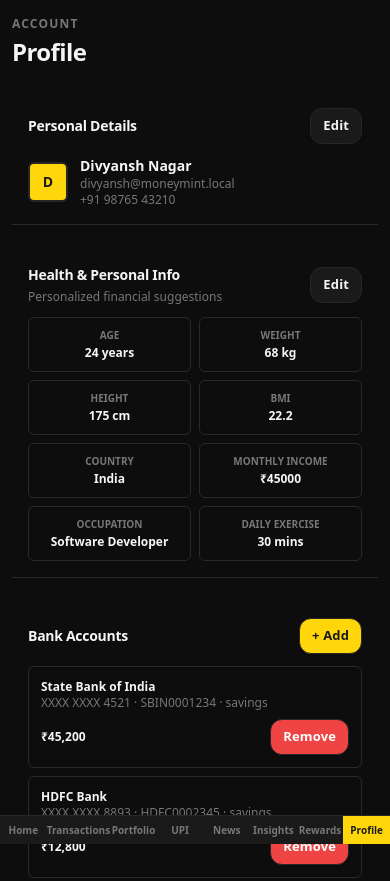
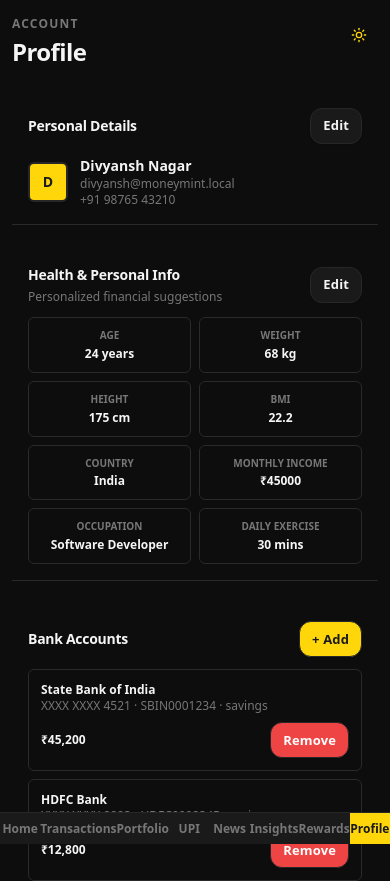
Before and after one commit to inddivyansh/Moneymint, a Next.js app: page /profile in a window 390 px wide. Shown: the top 881 px of the page. Built offline with nearby package versions, Linux system fonts and the light colour scheme.

Commit message:
Final Adjuatment

```diff
--- a/app/(root)/profile/page.tsx
+++ b/app/(root)/profile/page.tsx
@@ -2,6 +2,7 @@
 
 import { useState } from 'react';
 import { useDashboard, currency, type BankAccount, type DematAccount } from '@/lib/dashboard-store';
+import ThemeToggle from '@/components/ThemeToggle';
 
 export default function ProfilePage() {
   const { state, dispatch } = useDashboard();
@@ -61,9 +62,12 @@ export default function ProfilePage() {
 
   return (
     <div className="space-y-6 sm:space-y-8 nb-animate-in">
-      <div>
-        <p className="text-xs font-bold uppercase tracking-widest mb-1" style={{ color: 'var(--text-muted)' }}>Account</p>
-        <h1 className="text-2xl md:text-3xl font-extrabold tracking-tight" style={{ fontFamily: 'var(--font-display)' }}>Profile</h1>
+      <div className="flex items-start justify-between gap-3">
+        <div>
+          <p className="text-xs font-bold uppercase tracking-widest mb-1" style={{ color: 'var(--text-muted)' }}>Account</p>
+          <h1 className="text-2xl md:text-3xl font-extrabold tracking-tight" style={{ fontFamily: 'var(--font-display)' }}>Profile</h1>
+        </div>
+        <ThemeToggle />
       </div>
 
       {/* User Details */}
--- a/app/globals.css
+++ b/app/globals.css
@@ -38,32 +38,32 @@
 /* ─── LIGHT MODE (default) ─── */
 :root {
   --radius: 8px;
-  --background: #FFFDF7;
-  --foreground: #1A1A1A;
-  --card: #FFFFFF;
-  --card-foreground: #1A1A1A;
-  --popover: #FFFFFF;
-  --popover-foreground: #1A1A1A;
-  --primary: #1A1A1A;
-  --primary-foreground: #FFFDF7;
-  --secondary: #F5F0E8;
-  --secondary-foreground: #1A1A1A;
-  --muted: #F0EBE3;
-  --muted-foreground: #6B6B6B;
-  --accent: #FFD60A;
-  --accent-foreground: #1A1A1A;
+  --background: #F8F6F2;
+  --foreground: #1F2933;
+  --card: #FBFAF7;
+  --card-foreground: #1F2933;
+  --popover: #FBFAF7;
+  --popover-foreground: #1F2933;
+  --primary: #24323F;
+  --primary-foreground: #F8F6F2;
+  --secondary: #EFEAE2;
+  --secondary-foreground: #24323F;
+  --muted: #E7E2DA;
+  --muted-foreground: #5D6672;
+  --accent: #F1C75A;
+  --accent-foreground: #1F2933;
   --destructive: #EF4444;
-  --border: #E5E7EB;
-  --input: #1A1A1A;
-  --ring: #1A1A1A;
+  --border: #D7DCE2;
+  --input: #B3BBC6;
+  --ring: #7D8897;
 
   /* Neobrutalism specific */
   --nb-border-width: 1px;
-  --nb-border-color: #E5E7EB;
-  --nb-shadow: 0 1px 3px rgba(0,0,0,0.05);
-  --nb-shadow-sm: 0 1px 2px rgba(0,0,0,0.05);
-  --nb-shadow-lg: 0 4px 6px -1px rgba(0,0,0,0.1), 0 2px 4px -1px rgba(0,0,0,0.06);
-  --nb-shadow-hover: 0 4px 6px -1px rgba(0,0,0,0.1);
+  --nb-border-color: #D7DCE2;
+  --nb-shadow: 0 1px 2px rgba(43,49,55,0.06);
+  --nb-shadow-sm: 0 1px 2px rgba(43,49,55,0.04);
+  --nb-shadow-lg: 0 6px 16px -8px rgba(43,49,55,0.14);
+  --nb-shadow-hover: 0 4px 12px -8px rgba(43,49,55,0.12);
   --nb-radius: 12px;
 
   /* Semantic colors */
@@ -77,15 +77,15 @@
   --info-bg: #DBEAFE;
 
   /* Surface */
-  --surface-0: #FFFDF7;
-  --surface-1: #FFFFFF;
-  --surface-2: #F5F0E8;
-  --surface-3: #EDE8E0;
+  --surface-0: #F8F6F2;
+  --surface-1: #FBFAF7;
+  --surface-2: #F1ECE4;
+  --surface-3: #E3DED6;
 
   /* Text */
-  --text-primary: #1A1A1A;
-  --text-secondary: #4A4A4A;
-  --text-muted: #8A8A8A;
+  --text-primary: #1F2933;
+  --text-secondary: #3F4C59;
+  --text-muted: #616C78;
 }
 
 /* ─── DARK MODE ─── */
@@ -148,8 +148,8 @@
     background-color: var(--background);
     color: var(--foreground);
     font-family: var(--font-sans), system-ui, sans-serif;
-    font-size: 14px;
-    line-height: 1.5;
+    font-size: 15px;
+    line-height: 1.58;
   }
 
   h1,
--- a/components/Sidebar.tsx
+++ b/components/Sidebar.tsx
@@ -37,7 +37,7 @@ export default function Sidebar() {
         <div className="p-4 pb-3" style={{ borderBottom: '1px solid var(--surface-3)' }}>
           <Link href="/home" className="flex items-center gap-2">
             <Image src="/assets/icons/moneymintlogo.png" alt="Moneymint logo" width={32} height={32} className="shrink-0" />
-            <span className="text-sm font-extrabold tracking-tight hidden lg:inline" style={{ fontFamily: 'var(--font-display)', color: 'var(--text-primary)' }}>
+            <span className="text-base font-extrabold tracking-tight hidden lg:inline" style={{ fontFamily: 'var(--font-display)', color: 'var(--text-primary)' }}>
               Moneymint
             </span>
           </Link>
@@ -51,7 +51,7 @@ export default function Sidebar() {
               <Link
                 key={item.href}
                 href={item.href}
-                className="flex items-center px-2.5 py-2 rounded-lg text-xs font-semibold transition-colors"
+                className="flex items-center px-2.5 py-2 rounded-lg text-sm font-semibold transition-colors"
                 style={{
                   backgroundColor: active ? 'var(--accent)' : 'transparent',
                   color: active ? '#1A1A1A' : 'var(--text-secondary)',
@@ -96,7 +96,7 @@ export default function Sidebar() {
               }}
               title={item.label}
             >
-              <span className="text-[10px] sm:text-xs font-bold leading-tight">{item.label}</span>
+              <span className="text-xs sm:text-sm font-bold leading-tight">{item.label}</span>
             </Link>
           );
         })}
```
